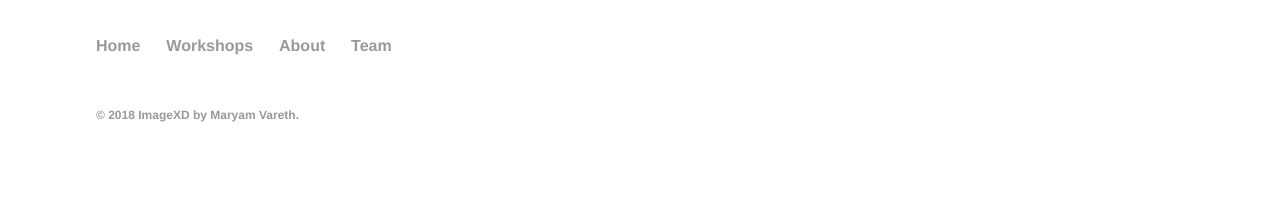
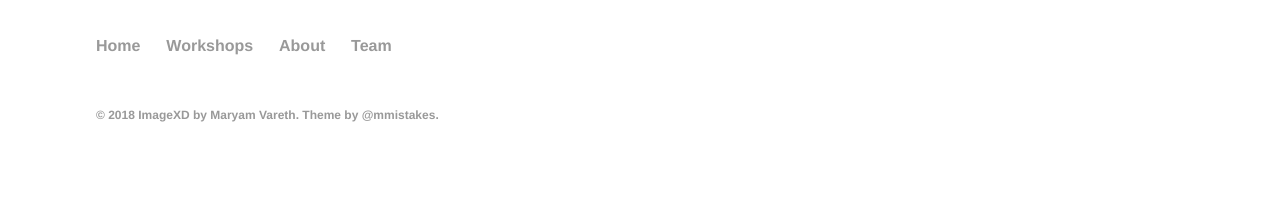
Before and after one commit to imagexd/imagexd.github.io, a Jekyll site: the page built from index.md, in a window 1280 px wide. Shown: the part 806-1003 px from the top of the page. Built offline with Jekyll 4.4.1, drawn with Linux system fonts in a browser that asks for light colours.

Commit message:
Add theme reference

```diff
--- a/_includes/footer.html
+++ b/_includes/footer.html
@@ -11,5 +11,5 @@
 		{% endfor %}
 		</ul>
 	</nav><!-- /.bottom-menu -->
-	<p class="copyright">&#169; {{ site.time | date: '%Y' }} <a href="{{ site.url }}">{{ site.title }}</a> by Maryam Vareth.</p>
+	<p class="copyright">&#169; {{ site.time | date: '%Y' }} <a href="{{ site.url }}">{{ site.title }}</a> by Maryam Vareth. <a href="https://github.com/mmistakes/skinny-bones-jekyll">Theme by @mmistakes.</a></p>
 </footer>
```
